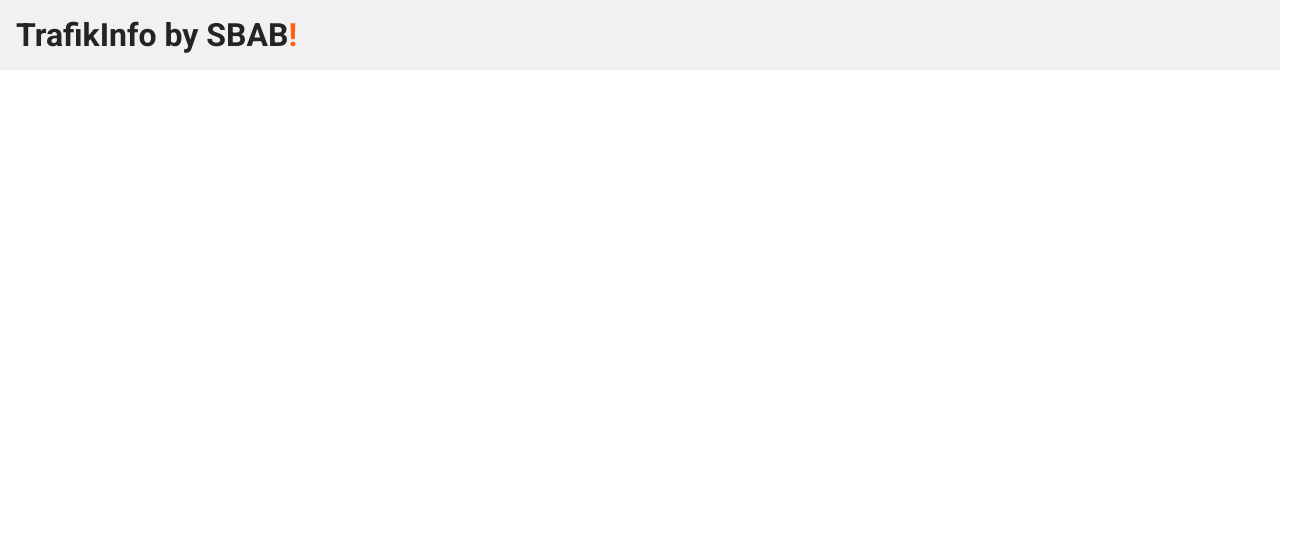
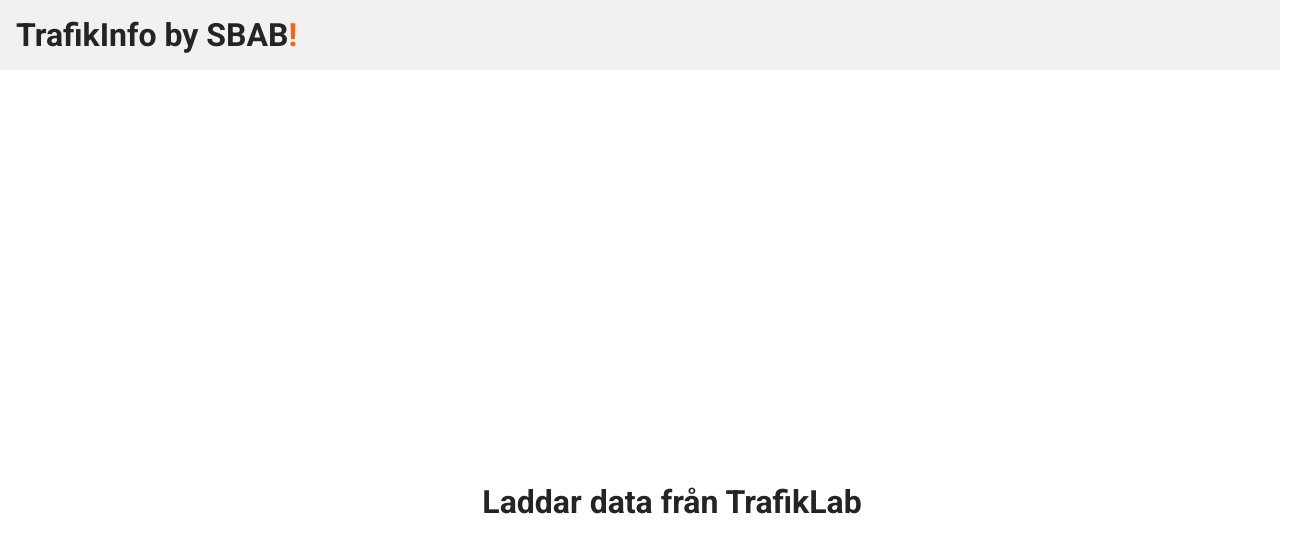
Before and after one commit to TomasWandahl/SBAB_TEST, a Next.js app in the folder client/: page / in a window 1280 px wide. Shown: the top 552 px of the page, 1312 px wide, since content can reach past the window. Built offline with nearby package versions, Linux system fonts and the light colour scheme; no server answers.

Commit message:
added loadindicator that is displayed while data is loaded from the server

```diff
--- /dev/null
+++ b/client/common/components/LoadIndicator.tsx
@@ -0,0 +1,9 @@
+const LoadIndicator = () => {
+    return (
+        <div className="LoadIndicatorWrapper">
+            <h1 className="LoadIndicator">Laddar data från TrafikLab</h1>
+        </div>
+    )
+}
+
+export default LoadIndicator;
--- a/client/pages/index.tsx
+++ b/client/pages/index.tsx
@@ -1,4 +1,5 @@
 import TraficLines from "@/common/components/TraficLines";
+import LoadIndicator from "@/common/components/LoadIndicator";
 import Header from "@/common/components/Header";
 import { useEffect, useState } from "react";
 
@@ -21,7 +22,7 @@
     <div className="app">
       <Header></Header>
       <div className="MainContent">
-        {!isLoading && <TraficLines traficLines={data}></TraficLines>}
+        {isLoading ? <LoadIndicator /> : <TraficLines traficLines={data}></TraficLines>}
       </div>
     </div>
   )
--- a/client/styles/styles.css
+++ b/client/styles/styles.css
@@ -1,3 +1,11 @@
+.LoadIndicatorWrapper {
+    width: 100vw;
+    height: 100vh;
+    display: flex;
+    justify-content: center;
+    align-items: center;
+}
+
 .TraficLines {
     display: flex;
     flex-direction: column;
```
